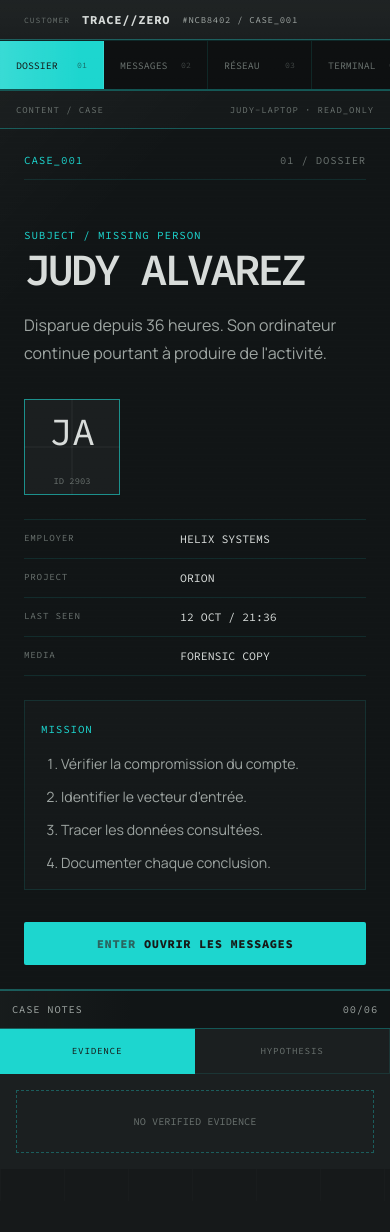
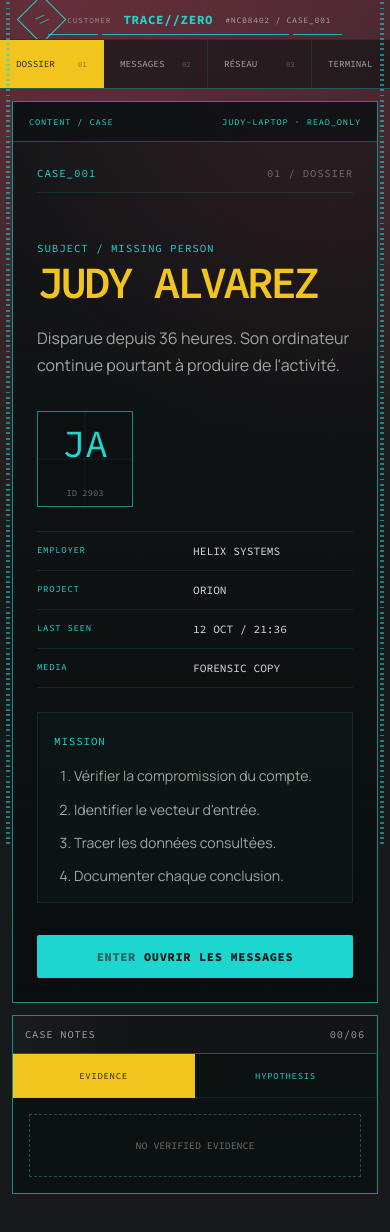
Before and after one commit to Mahkalix/TraceZero, a Next.js app: page /case/001 in a window 390 px wide. Shown: the top 1232 px of the page. Before the commit the page ends 1201 px from the top, so only its background shows below. Built offline with nearby package versions, Linux system fonts and the light colour scheme.

Commit message:
style: rebuild HUD around cyan yellow framed panels

```diff
--- a/src/styles/_desktop.scss
+++ b/src/styles/_desktop.scss
@@ -16,27 +16,67 @@
   min-height: 100vh;
   display: grid;
   grid-template-columns: minmax(0, 1fr) minmax(18rem, 22rem);
-  grid-template-rows: 4.4rem 3.25rem minmax(0, 1fr) 2rem;
+  grid-template-rows: 5.25rem 3.5rem minmax(0, 1fr) 2.25rem;
+  position: relative;
+  overflow: hidden;
   color: $color-text;
   background:
-    linear-gradient(90deg, rgb(255 255 255 / 1.2%) 1px, transparent 1px),
-    linear-gradient(rgb(255 255 255 / 1.2%) 1px, transparent 1px),
-    $color-bg;
-  background-size: 4rem 4rem;
+    radial-gradient(circle at 18% 0%, rgb(138 57 71 / 52%), transparent 36rem),
+    linear-gradient(180deg, rgb(74 35 45 / 66%) 0%, transparent 34%),
+    linear-gradient(180deg, #222627 0%, $color-bg 48%, #171a1b 100%);
   font-family: var(--font-mono), monospace;
+
+  &::before,
+  &::after {
+    content: "";
+    position: fixed;
+    top: 0;
+    bottom: 0;
+    width: 0.28rem;
+    z-index: 5;
+    pointer-events: none;
+    background:
+      repeating-linear-gradient(
+        0deg,
+        $color-accent 0 0.12rem,
+        transparent 0.12rem 0.32rem
+      );
+    opacity: 0.55;
+  }
+
+  &::before { left: 0.35rem; }
+  &::after { right: 0.35rem; }
 }
 
 .system-header {
   grid-column: 1 / -1;
   display: grid;
-  grid-template-columns: minmax(14rem, 0.9fr) minmax(15rem, 1fr) auto;
+  grid-template-columns: minmax(16rem, 1fr) minmax(16rem, 1.1fr) auto;
   align-items: center;
   gap: $space-6;
-  padding: 0 $space-5;
-  border-bottom: 1px solid $line-strong;
-  background:
-    linear-gradient(180deg, rgb(255 255 255 / 2%), transparent),
-    $color-bg-soft;
+  padding: 0 $space-7 0 3.1rem;
+  position: relative;
+  border-bottom: 0;
+  background: transparent;
+
+  &::after {
+    content: "";
+    position: absolute;
+    left: 3rem;
+    right: 3rem;
+    bottom: 0.25rem;
+    height: 1px;
+    background:
+      linear-gradient(
+        90deg,
+        $color-accent 0 17%,
+        transparent 17% 18.5%,
+        $color-accent 18.5% 82%,
+        transparent 82% 83.5%,
+        $color-accent 83.5% 100%
+      );
+    opacity: 0.8;
+  }
 }
 
 .system-header__identity,
@@ -48,25 +88,45 @@
   min-width: 0;
 
   strong {
-    color: $color-text;
-    font-size: 0.76rem;
-    letter-spacing: 0.06em;
+    color: $color-accent;
+    font-size: 0.78rem;
+    letter-spacing: 0.055em;
     white-space: nowrap;
   }
 
   > span:last-child {
     overflow: hidden;
-    color: $color-text-subtle;
-    font-size: 0.56rem;
-    letter-spacing: 0.08em;
+    color: rgb(216 220 218 / 58%);
+    font-size: 0.52rem;
+    letter-spacing: 0.07em;
     text-overflow: ellipsis;
     white-space: nowrap;
   }
 }
 
+.system-header__identity {
+  padding-left: 3rem;
+  position: relative;
+
+  &::before {
+    content: "//";
+    position: absolute;
+    left: 0;
+    display: grid;
+    place-items: center;
+    width: 2.2rem;
+    height: 2.2rem;
+    transform: rotate(45deg);
+    border: 1px solid $color-accent;
+    color: $color-accent;
+    font-size: 0.65rem;
+    line-height: 1;
+  }
+}
+
 .system-label {
-  color: $color-text-subtle;
-  font-size: 0.5rem;
+  color: rgb(216 220 218 / 52%);
+  font-size: 0.48rem;
   letter-spacing: 0.12em;
   text-transform: uppercase;
 }
@@ -89,26 +149,28 @@
 .security-level {
   display: grid;
   place-items: center;
-  min-width: 2.3rem;
-  height: 2.05rem;
-  border: 1px solid $line-strong;
-  color: $color-text-subtle;
-  font-size: 0.6rem;
+  min-width: 2.25rem;
+  height: 1.9rem;
+  border: 1px solid $accent-line;
+  color: $color-accent;
+  font-size: 0.58rem;
 }
 
 .security-level--active {
-  color: #171a18;
-  border-color: $color-accent;
-  background: $color-accent;
+  color: #242018;
+  border-color: $color-warning;
+  background: $color-warning;
 }
 
 .system-nav {
   grid-column: 1 / -1;
   display: grid;
-  grid-template-columns: minmax(12rem, 0.8fr) minmax(0, 1.7fr) auto;
+  grid-template-columns: minmax(12rem, 0.72fr) minmax(0, 1.8fr) auto;
   align-items: stretch;
+  margin: 0 2.7rem;
   border-bottom: 1px solid $line-strong;
-  background: rgb(14 16 17 / 95%);
+  background: rgb(17 21 22 / 66%);
+  backdrop-filter: blur(0.5rem);
 }
 
 .system-nav__legend,
@@ -118,7 +180,7 @@
   gap: $space-3;
   padding: 0 $space-4;
   color: $color-text-subtle;
-  font-size: 0.54rem;
+  font-size: 0.52rem;
   letter-spacing: 0.08em;
   text-transform: uppercase;
 }
@@ -128,7 +190,7 @@
 
   small {
     color: $color-text-subtle;
-    opacity: 0.65;
+    opacity: 0.6;
   }
 }
 
@@ -143,8 +205,7 @@
 }
 
 .system-nav__item {
-  position: relative;
-  min-width: 7.5rem;
+  min-width: 7.2rem;
   display: flex;
   align-items: center;
   justify-content: space-between;
@@ -152,28 +213,26 @@
   padding: 0 $space-4;
   border: 0;
   border-right: 1px solid $line-subtle;
-  color: $color-text-subtle;
+  color: $color-text-muted;
   background: transparent;
   font-family: var(--font-mono), monospace;
-  font-size: 0.62rem;
+  font-size: 0.58rem;
   text-transform: uppercase;
   cursor: pointer;
 
   small {
     color: inherit;
-    opacity: 0.55;
+    opacity: 0.5;
   }
 
   &[data-active="true"] {
-    color: #151816;
-    background:
-      linear-gradient(90deg, rgb(255 255 255 / 12%), transparent 78%),
-      $color-accent;
+    color: #2b240d;
+    background: $color-warning;
   }
 
   &:hover:not([data-active="true"]) {
-    color: $color-text;
-    background: rgb(255 255 255 / 3%);
+    color: $color-accent;
+    background: rgb(29 214 207 / 5%);
   }
 }
 
@@ -181,14 +240,14 @@
   width: 0.42rem;
   height: 0.42rem;
   border-radius: 50%;
-  background: $color-success;
+  background: $color-accent;
 }
 
 .desktop-workspace {
   position: relative;
   min-width: 0;
   min-height: 0;
-  padding: $space-5;
+  padding: $space-6 2.8rem $space-5 3.3rem;
   overflow: hidden;
 }
 
@@ -196,74 +255,95 @@
   position: absolute;
   top: 50%;
   z-index: 2;
-  color: $color-text-subtle;
-  font-size: 0.48rem;
+  color: rgb(29 214 207 / 58%);
+  font-size: 0.46rem;
   letter-spacing: 0.12em;
   text-transform: uppercase;
   writing-mode: vertical-rl;
 }
 
 .edge-label--left {
-  left: $space-2;
+  left: 1rem;
   transform: translateY(-50%) rotate(180deg);
 }
 
 .edge-label--right {
-  right: $space-2;
+  right: 1rem;
   transform: translateY(-50%);
 }
 
 .window {
   height: 100%;
-  min-height: 34rem;
+  min-height: 35rem;
   overflow: hidden;
-  border: 1px solid $line-strong;
+  position: relative;
+  border: 1px solid $accent-line;
   clip-path: polygon(
     0 0,
-    calc(100% - 1.4rem) 0,
-    100% 1.4rem,
-    100% 100%,
-    1.4rem 100%,
-    0 calc(100% - 1.4rem)
+    calc(100% - 0.85rem) 0,
+    100% 0.85rem,
+    100% calc(100% - 0.85rem),
+    calc(100% - 0.85rem) 100%,
+    0 100%
   );
   background:
-    linear-gradient(135deg, rgb(255 255 255 / 2.5%), transparent 18%),
-    repeating-linear-gradient(
-      0deg,
-      rgb(255 255 255 / 0.55%) 0 1px,
-      transparent 1px 6px
-    ),
-    $color-panel;
+    radial-gradient(circle at 85% 0%, rgb(138 57 71 / 22%), transparent 22rem),
+    linear-gradient(180deg, rgb(17 21 22 / 96%), rgb(10 13 14 / 98%));
+
+  &::before {
+    content: "";
+    position: absolute;
+    inset: 0;
+    pointer-events: none;
+    background:
+      linear-gradient(90deg, rgb(29 214 207 / 1.6%) 1px, transparent 1px),
+      linear-gradient(rgb(29 214 207 / 1.6%) 1px, transparent 1px);
+    background-size: 4rem 4rem;
+    opacity: 0.4;
+  }
 }
 
 .window__titlebar {
-  min-height: 2.4rem;
+  min-height: 2.5rem;
   display: flex;
   align-items: center;
   justify-content: space-between;
   gap: $space-4;
+  position: relative;
+  z-index: 1;
   padding: 0 $space-4;
   border-bottom: 1px solid $line-strong;
-  color: $color-text-subtle;
-  background: rgb(255 255 255 / 1.5%);
-  font-size: 0.56rem;
+  color: $color-accent;
+  background: rgb(13 17 18 / 76%);
+  font-size: 0.54rem;
   letter-spacing: 0.1em;
   text-transform: uppercase;
 }
 
 .window__content {
-  height: calc(100% - 2.4rem);
+  height: calc(100% - 2.5rem);
   overflow: auto;
+  position: relative;
+  z-index: 1;
 }
 
 .notebook {
   min-width: 0;
   min-height: 0;
   overflow: auto;
-  border-left: 1px solid $line-strong;
+  margin: $space-6 2.8rem $space-5 0;
+  border: 1px solid $accent-line;
   background:
-    linear-gradient(180deg, rgb(255 255 255 / 1.5%), transparent 16%),
-    $color-bg-soft;
+    linear-gradient(180deg, rgb(29 214 207 / 4%), transparent 18%),
+    rgb(12 16 17 / 94%);
+  clip-path: polygon(
+    0.75rem 0,
+    100% 0,
+    100% calc(100% - 0.75rem),
+    calc(100% - 0.75rem) 100%,
+    0 100%,
+    0 0.75rem
+  );
 }
 
 .notebook .module-header {
@@ -281,16 +361,16 @@
     border: 0;
     border-right: 1px solid $line-subtle;
     border-bottom: 1px solid $line-subtle;
-    color: $color-text-subtle;
+    color: $color-accent;
     background: transparent;
     font-family: var(--font-mono), monospace;
-    font-size: 0.58rem;
+    font-size: 0.56rem;
     letter-spacing: 0.08em;
     cursor: pointer;
 
     &[aria-selected="true"] {
-      color: #171a18;
-      background: $color-accent;
+      color: #2b240d;
+      background: $color-warning;
     }
   }
 }
@@ -304,7 +384,7 @@
   padding: $space-5;
   border: 1px dashed $line-strong;
   color: $color-text-subtle;
-  font-size: 0.64rem;
+  font-size: 0.62rem;
   text-align: center;
 }
 
@@ -313,12 +393,12 @@
   padding: $space-4;
   border-bottom: 1px solid $line-subtle;
   background:
-    linear-gradient(90deg, rgb(255 255 255 / 1.8%), transparent 50%);
+    linear-gradient(90deg, rgb(29 214 207 / 3%), transparent 56%);
 
   h3 {
     margin: $space-3 0 $space-2;
     color: $color-text;
-    font-size: 0.78rem;
+    font-size: 0.76rem;
     letter-spacing: 0.03em;
   }
 
@@ -326,7 +406,7 @@
     margin: 0;
     color: $color-text-muted;
     font-family: var(--font-ui), sans-serif;
-    font-size: 0.76rem;
+    font-size: 0.75rem;
     line-height: 1.55;
   }
 
@@ -334,7 +414,7 @@
     display: block;
     margin-top: $space-3;
     color: $color-text-subtle;
-    font-size: 0.54rem;
+    font-size: 0.52rem;
     text-transform: uppercase;
   }
 }
@@ -344,7 +424,7 @@
   justify-content: space-between;
   gap: $space-3;
   color: $color-accent;
-  font-size: 0.55rem;
+  font-size: 0.54rem;
   letter-spacing: 0.08em;
 }
 
@@ -353,7 +433,7 @@
   gap: $space-2;
   margin: $space-4 0;
   color: $color-warning;
-  font-size: 0.64rem;
+  font-size: 0.62rem;
 }
 
 .case-screen {
@@ -380,7 +460,7 @@
 
   h2 {
     margin: $space-2 0 0;
-    color: $color-text;
+    color: $color-warning;
     font-size: clamp(2.8rem, 7vw, 6rem);
     font-weight: 600;
     letter-spacing: -0.08em;
@@ -403,11 +483,11 @@
   display: grid;
   place-items: center;
   border: 1px solid $accent-line;
-  color: $color-text;
+  color: $color-accent;
   background:
-    linear-gradient(90deg, transparent 49%, rgb(255 255 255 / 7%) 50%, transparent 51%),
-    linear-gradient(0deg, transparent 49%, rgb(255 255 255 / 7%) 50%, transparent 51%),
-    $color-bg-soft;
+    linear-gradient(90deg, transparent 49%, rgb(29 214 207 / 9%) 50%, transparent 51%),
+    linear-gradient(0deg, transparent 49%, rgb(29 214 207 / 9%) 50%, transparent 51%),
+    rgb(12 16 17 / 88%);
 
   span { font-size: 2.4rem; }
 
@@ -439,22 +519,22 @@
   }
 
   dt {
-    color: $color-text-subtle;
-    font-size: 0.58rem;
+    color: $color-accent;
+    font-size: 0.56rem;
     letter-spacing: 0.08em;
   }
 
   dd {
     margin: 0;
     color: $color-text;
-    font-size: 0.72rem;
+    font-size: 0.7rem;
   }
 }
 
 .mission-block {
   padding: $space-4;
   border: 1px solid $line-subtle;
-  background: rgb(255 255 255 / 1.7%);
+  background: rgb(29 214 207 / 2.4%);
 
   ol {
     display: grid;
@@ -468,95 +548,181 @@
   }
 }
 
-.mail-app {
-  height: 100%;
+/* Mail system inspired by the supplied HUD reference */
+.mail-screen {
+  min-height: 100%;
+  padding: $space-5;
+}
+
+.mail-context {
   display: grid;
-  grid-template-columns: minmax(17rem, 21rem) minmax(0, 1fr);
+  grid-template-columns: 1fr 1fr 1fr;
+  gap: $space-6;
+  margin-bottom: $space-5;
+  padding: 0 $space-4;
+}
+
+.mail-context__item {
+  display: grid;
+  grid-template-columns: 1.6rem 1fr;
+  gap: $space-3;
+  align-items: start;
+
+  strong {
+    display: block;
+    margin-top: $space-2;
+    color: $color-text;
+    font-size: 0.72rem;
+    font-weight: 500;
+  }
+}
+
+.mail-context__code {
+  display: grid;
+  place-items: center;
+  width: 1.35rem;
+  height: 1.35rem;
+  border: 1px solid $color-accent;
+  color: $color-accent;
+  font-size: 0.6rem;
+}
+
+.mail-security-levels {
+  display: flex;
+  gap: $space-2;
+  margin-top: $space-2;
+
+  span {
+    min-width: 2.25rem;
+    padding: 0.3rem 0.4rem;
+    border: 1px solid $accent-line;
+    color: $color-accent;
+    text-align: center;
+    font-size: 0.58rem;
+  }
+
+  .is-active {
+    color: #2c250e;
+    border-color: $color-warning;
+    background: $color-warning;
+  }
+}
+
+.mail-layout {
+  min-height: 28rem;
+  display: grid;
+  grid-template-columns: minmax(15rem, 0.85fr) minmax(0, 1.45fr) minmax(7rem, 0.45fr);
+  gap: $space-5;
+  padding: $space-4;
+  border: 1px solid $color-accent;
+  clip-path: polygon(
+    0 0,
+    calc(100% - 0.75rem) 0,
+    100% 0.75rem,
+    100% calc(100% - 0.75rem),
+    calc(100% - 0.75rem) 100%,
+    0 100%
+  );
+  background:
+    linear-gradient(180deg, rgb(138 57 71 / 20%), transparent 28%),
+    rgb(6 9 10 / 92%);
 }
 
 .mail-list {
-  overflow: auto;
-  border-right: 1px solid $line-strong;
+  overflow: hidden;
+  align-self: stretch;
   background:
-    linear-gradient(180deg, rgb(255 255 255 / 1.4%), transparent 20%);
+    linear-gradient(180deg, rgb(29 214 207 / 4%), transparent 20%);
+}
+
+.mail-list__stack {
+  display: grid;
+  gap: $space-2;
+  padding: $space-3 0;
 }
 
 .mail-list__item {
-  position: relative;
-  width: calc(100% - 1.25rem);
+  width: 100%;
   display: grid;
-  grid-template-columns: 1.4rem minmax(0, 1fr);
-  gap: $space-1 $space-2;
-  margin: $space-2 0 $space-2 $space-3;
-  padding: $space-3 $space-4 $space-3 $space-3;
-  border: 1px solid transparent;
-  color: $color-text-muted;
+  grid-template-columns: 1.6rem minmax(0, 1fr) auto;
+  align-items: center;
+  gap: $space-2;
+  padding: $space-3 $space-3;
+  border: 0;
+  color: $color-accent;
   background: transparent;
   clip-path: polygon(
     0 0,
-    calc(100% - 0.8rem) 0,
-    100% 0.8rem,
+    calc(100% - 0.7rem) 0,
+    100% 0.7rem,
     100% 100%,
-    0.8rem 100%,
-    0 calc(100% - 0.8rem)
+    0.7rem 100%,
+    0 calc(100% - 0.7rem)
   );
-  font-family: var(--font-mono), monospace;
   text-align: left;
   cursor: pointer;
 
-  small {
-    grid-row: 1 / 4;
-    color: $color-text-subtle;
-    font-size: 0.54rem;
+  &:hover:not([data-active="true"]) {
+    background: rgb(29 214 207 / 5%);
   }
 
-  span,
-  strong,
+  &[data-active="true"] {
+    color: #332905;
+    background:
+      linear-gradient(90deg, rgb(255 255 255 / 11%), transparent 70%),
+      $color-warning;
+  }
+
   time {
+    color: inherit;
+    font-size: 0.52rem;
+    opacity: 0.74;
+  }
+}
+
+.mail-list__icon {
+  display: grid;
+  place-items: center;
+  color: inherit;
+  font-size: 0.75rem;
+}
+
+.mail-list__copy {
+  min-width: 0;
+  display: grid;
+  gap: 0.14rem;
+
+  strong {
     overflow: hidden;
+    color: inherit;
+    font-size: 0.66rem;
+    font-weight: 500;
     text-overflow: ellipsis;
     white-space: nowrap;
   }
 
-  span { font-size: 0.58rem; }
-
-  strong {
-    color: $color-text;
-    font-size: 0.69rem;
-    font-weight: 500;
-  }
-
-  time {
-    color: $color-text-subtle;
-    font-size: 0.54rem;
-  }
-
-  &[data-active="true"] {
-    color: #171a18;
-    border-color: $accent-line;
-    background:
-      linear-gradient(90deg, rgb(255 255 255 / 16%), transparent 75%),
-      $color-accent;
-
-    strong,
-    small,
-    time { color: #171a18; }
-  }
-
-  &:hover:not([data-active="true"]) {
-    border-color: $line-subtle;
-    background: rgb(255 255 255 / 2.5%);
+  small {
+    overflow: hidden;
+    color: inherit;
+    font-size: 0.52rem;
+    opacity: 0.78;
+    text-overflow: ellipsis;
+    white-space: nowrap;
   }
 }
 
 .mail-reader {
-  overflow: auto;
-  padding-bottom: $space-6;
+  min-width: 0;
 }
 
-.mail-reader > :not(.module-header) {
-  margin-left: clamp($space-5, 5vw, $space-7);
-  margin-right: clamp($space-5, 5vw, $space-7);
+.mail-reader__panel {
+  height: 100%;
+  padding: $space-4;
+  border: 1px solid rgb(241 197 29 / 58%);
+  border-radius: $radius-xs;
+  background:
+    linear-gradient(180deg, rgb(241 197 29 / 3%), transparent 22%),
+    rgb(12 15 16 / 88%);
 }
 
 .mail-reader__header {
@@ -564,59 +730,60 @@
   align-items: start;
   justify-content: space-between;
   gap: $space-4;
-  padding: $space-7 0 $space-5;
+  padding-bottom: $space-4;
+  border-bottom: 1px solid rgb(241 197 29 / 28%);
 
   h2 {
-    max-width: 46rem;
+    max-width: 45rem;
     margin: $space-2 0 0;
-    color: $color-text;
+    color: $color-warning;
     font-family: var(--font-ui), sans-serif;
-    font-size: clamp(1.8rem, 3.6vw, 3rem);
-    font-weight: 550;
-    letter-spacing: -0.04em;
-    line-height: 1.02;
+    font-size: clamp(1.4rem, 2.8vw, 2.4rem);
+    font-weight: 600;
+    line-height: 1.05;
   }
 }
 
 .warning-label {
   padding: $space-2 $space-3;
   border: 1px solid $color-warning;
-  color: $color-warning;
-  font-size: 0.56rem;
+  color: #2d250d;
+  background: $color-warning;
+  font-size: 0.55rem;
   letter-spacing: 0.08em;
 }
 
 .mail-meta {
-  margin-top: 0 !important;
-  margin-bottom: 0 !important;
-  border-top: 1px solid $line-subtle;
+  margin: 0;
+  padding-top: $space-3;
 
   div {
     display: grid;
     grid-template-columns: 4.5rem 1fr;
     gap: $space-3;
     padding: $space-2 0;
-    border-bottom: 1px solid $line-subtle;
+    border-bottom: 1px solid rgb(241 197 29 / 14%);
   }
 
   dt {
-    color: $color-text-subtle;
-    font-size: 0.55rem;
+    color: $color-warning;
+    font-size: 0.52rem;
   }
 
   dd {
     margin: 0;
     color: $color-text-muted;
-    font-size: 0.65rem;
+    font-size: 0.62rem;
   }
 }
 
 .mail-reader__body {
   max-width: 52rem;
-  padding: $space-6 0;
+  padding: $space-5 0;
   color: $color-text;
   font-family: var(--font-ui), sans-serif;
-  line-height: 1.8;
+  font-size: 0.92rem;
+  line-height: 1.7;
 }
 
 .trace-box {
@@ -624,30 +791,65 @@
   gap: $space-2;
   margin-top: $space-5;
   padding: $space-4;
-  border: 1px solid rgb(201 189 156 / 34%);
+  border: 1px solid rgb(241 197 29 / 42%);
   color: $color-warning;
-  background:
-    linear-gradient(90deg, rgb(201 189 156 / 6%), transparent 70%);
+  background: rgb(241 197 29 / 3%);
   font-family: var(--font-mono), monospace;
 
   span {
     color: $color-text-subtle;
-    font-size: 0.55rem;
+    font-size: 0.5rem;
     letter-spacing: 0.08em;
   }
 
   code,
   strong {
     overflow-wrap: anywhere;
-    font-size: 0.68rem;
+    font-size: 0.65rem;
+  }
+}
+
+.mail-toolrail {
+  display: flex;
+  flex-direction: column;
+  gap: $space-2;
+  padding-top: $space-6;
+
+  button {
+    min-height: 2.3rem;
+    padding: 0 $space-4;
+    border: 1px solid $color-accent;
+    color: $color-accent;
+    background: transparent;
+    clip-path: polygon(0.55rem 0, 100% 0, calc(100% - 0.55rem) 100%, 0 100%);
+    font-family: var(--font-mono), monospace;
+    font-size: 0.57rem;
+    text-align: left;
+    cursor: pointer;
+
+    &:hover:not(:disabled) {
+      color: #0f1818;
+      background: $color-accent;
+    }
+
+    &.is-active {
+      color: #2d250d;
+      border-color: $color-warning;
+      background: $color-warning;
+    }
+
+    &:disabled {
+      opacity: 0.38;
+      cursor: not-allowed;
+    }
   }
 }
 
 .analysis-panel {
-  margin-top: $space-5 !important;
-  padding: 0 0 $space-4;
+  margin-top: $space-5;
+  padding-bottom: $space-3;
   border: 1px solid $line-strong;
-  background: rgb(255 255 255 / 1.6%);
+  background: rgb(29 214 207 / 2.5%);
 
   fieldset {
     display: grid;
@@ -662,23 +864,23 @@
   grid-template-columns: auto 2rem 1fr;
   align-items: center;
   gap: $space-2;
-  min-height: 2.8rem;
+  min-height: 2.6rem;
   padding: 0 $space-2;
   border-bottom: 1px solid $line-subtle;
   color: $color-text-muted;
-  font-size: 0.66rem;
+  font-size: 0.62rem;
   text-transform: uppercase;
   cursor: pointer;
 
   &:has(input:checked) {
-    color: #171a18;
-    background: $color-accent;
+    color: #332905;
+    background: $color-warning;
   }
 
   input {
     width: 1rem;
     height: 1rem;
-    accent-color: $color-accent-dim;
+    accent-color: $color-accent;
   }
 }
 
@@ -719,9 +921,7 @@
   }
 }
 
-.warning-text {
-  color: $color-warning;
-}
+.warning-text { color: $color-warning; }
 
 .log-table {
   margin-top: $space-5 !important;
@@ -748,10 +948,10 @@
 }
 
 .log-row--head {
-  background: rgb(255 255 255 / 2.5%);
+  background: rgb(29 214 207 / 3%);
 
   span {
-    color: $color-text-muted;
+    color: $color-accent;
     font-size: 0.55rem;
     letter-spacing: 0.08em;
   }
@@ -771,7 +971,7 @@
   gap: $space-2;
   padding: $space-4;
   border: 1px solid $line-strong;
-  background: rgb(255 255 255 / 1.3%);
+  background: rgb(29 214 207 / 1.5%);
   font-size: 0.7rem;
 
   small { color: $color-text-subtle; }
@@ -780,21 +980,21 @@
 .node--trusted { color: $color-accent; }
 
 .node--alert {
-  border-color: rgb(201 189 156 / 34%);
+  border-color: rgb(241 197 29 / 44%);
   color: $color-warning;
 }
 
 .network-line {
   position: relative;
   height: 1px;
-  background: $color-accent-dim;
+  background: $color-accent;
   text-align: center;
 
   span {
     position: relative;
     top: -0.55rem;
     padding: 0 $space-2;
-    color: $color-text-muted;
+    color: $color-accent;
     background: $color-panel;
     font-size: 0.55rem;
   }
@@ -805,14 +1005,10 @@
   margin-top: $space-5 !important;
   padding: $space-4;
   border: 1px solid $line-subtle;
-  color: $color-text-muted;
+  color: $color-accent;
   background:
-    repeating-linear-gradient(
-      0deg,
-      rgb(255 255 255 / 0.7%) 0 1px,
-      transparent 1px 5px
-    ),
-    #0a0b0c;
+    linear-gradient(180deg, rgb(29 214 207 / 2%), transparent),
+    #080b0c;
   font-size: 0.69rem;
   line-height: 1.65;
 
@@ -822,7 +1018,7 @@
 .terminal-command {
   color: $color-text;
 
-  span { color: $color-accent; }
+  span { color: $color-warning; }
 }
 
 .terminal-form {
@@ -851,9 +1047,9 @@
   button {
     min-height: 2rem;
     padding: 0 $space-3;
-    border: 1px solid $line-strong;
-    color: #171a18;
-    background: $color-accent;
+    border: 1px solid $color-warning;
+    color: #2c250e;
+    background: $color-warning;
     font-family: var(--font-mono), monospace;
     font-size: 0.62rem;
     cursor: pointer;
@@ -876,7 +1072,7 @@
 
   h2 {
     margin: $space-3 0;
-    color: $color-text;
+    color: $color-warning;
     font-size: clamp(2rem, 6vw, 4.5rem);
     letter-spacing: -0.06em;
   }
@@ -895,16 +1091,36 @@
   align-items: center;
   justify-content: space-between;
   gap: $space-3;
-  padding: 0 $space-4;
-  border-top: 1px solid $line-strong;
-  color: $color-text-subtle;
-  background: $color-bg-soft;
-  font-size: 0.52rem;
+  padding: 0 3rem;
+  position: relative;
+  border-top: 0;
+  color: rgb(29 214 207 / 72%);
+  background: transparent;
+  font-size: 0.5rem;
   letter-spacing: 0.08em;
   text-transform: uppercase;
+
+  &::before {
+    content: "";
+    position: absolute;
+    left: 3rem;
+    right: 3rem;
+    top: 0;
+    height: 1px;
+    background:
+      linear-gradient(
+        90deg,
+        $color-accent 0 18%,
+        transparent 18% 19%,
+        $color-accent 19% 82%,
+        transparent 82% 83%,
+        $color-accent 83% 100%
+      );
+    opacity: 0.68;
+  }
 }
 
-@media (max-width: 74rem) {
+@media (max-width: 78rem) {
   .desktop-shell {
     grid-template-columns: 1fr;
     grid-template-rows: auto auto auto auto 2rem;
@@ -919,9 +1135,7 @@
   }
 
   .notebook {
-    grid-column: 1;
-    border-top: 1px solid $line-strong;
-    border-left: 0;
+    margin: 0 2.8rem $space-5 3.3rem;
   }
 
   .notebook__panel {
@@ -937,11 +1151,15 @@
   }
 }
 
-@media (max-width: 52rem) {
+@media (max-width: 58rem) {
   .system-header {
     grid-template-columns: 1fr;
     gap: $space-3;
-    padding-block: $space-3;
+    padding: $space-3 $space-5;
+  }
+
+  .system-header__identity {
+    padding-left: 2.7rem;
   }
 
   .security-levels {
@@ -950,6 +1168,7 @@
 
   .system-nav {
     grid-template-columns: 1fr;
+    margin: 0;
   }
 
   .system-nav__legend,
@@ -967,7 +1186,7 @@
   }
 
   .desktop-workspace {
-    padding: 0;
+    padding: $space-3;
   }
 
   .edge-label {
@@ -975,25 +1194,32 @@
   }
 
   .window {
-    min-height: 40rem;
-    border-right: 0;
-    border-left: 0;
+    min-height: 42rem;
     clip-path: none;
   }
 
-  .mail-app {
-    display: block;
+  .mail-context {
+    grid-template-columns: 1fr;
+    gap: $space-3;
+  }
+
+  .mail-layout {
+    grid-template-columns: 1fr;
   }
 
   .mail-list {
     max-height: 18rem;
-    border-right: 0;
-    border-bottom: 1px solid $line-strong;
+    overflow: auto;
   }
 
-  .mail-list__item {
-    width: calc(100% - 1rem);
-    margin-left: $space-2;
+  .mail-toolrail {
+    flex-direction: row;
+    flex-wrap: wrap;
+    padding-top: 0;
+
+    button {
+      flex: 1 1 7rem;
+    }
   }
 
   .case-screen__hero,
@@ -1034,63 +1260,12 @@
     }
   }
 
+  .notebook {
+    margin: 0 $space-3 $space-3;
+    clip-path: none;
+  }
+
   .desktop-footer {
     display: none;
   }
 }
-
-.mail-actionbar {
-  display: grid;
-  grid-template-columns: minmax(7.5rem, 1.15fr) repeat(3, minmax(6rem, 1fr));
-  margin: 0 !important;
-  border-top: 1px solid $line-strong;
-  border-bottom: 1px solid $line-strong;
-  background: $color-bg-soft;
-}
-
-.mail-actionbar button {
-  min-height: 3rem;
-  border: 0;
-  border-right: 1px solid $line-subtle;
-  color: $color-text-subtle;
-  background: transparent;
-  font-family: var(--font-mono), monospace;
-  font-size: 0.58rem;
-  letter-spacing: 0.07em;
-  text-transform: uppercase;
-  cursor: pointer;
-}
-
-.mail-actionbar button:last-child {
-  border-right: 0;
-}
-
-.mail-actionbar button:not(:disabled):hover {
-  color: $color-text;
-  background: rgb(255 255 255 / 3%);
-}
-
-.mail-actionbar button:disabled {
-  opacity: 0.42;
-  cursor: not-allowed;
-}
-
-.mail-actionbar .mail-actionbar__primary {
-  color: #151816;
-  background: $color-accent;
-}
-
-.mail-actionbar .mail-actionbar__primary:hover {
-  color: #151816;
-  background: $color-accent-strong;
-}
-
-@media (max-width: 52rem) {
-  .mail-actionbar {
-    grid-template-columns: 1fr 1fr;
-  }
-
-  .mail-actionbar button {
-    border-bottom: 1px solid $line-subtle;
-  }
-}
```
